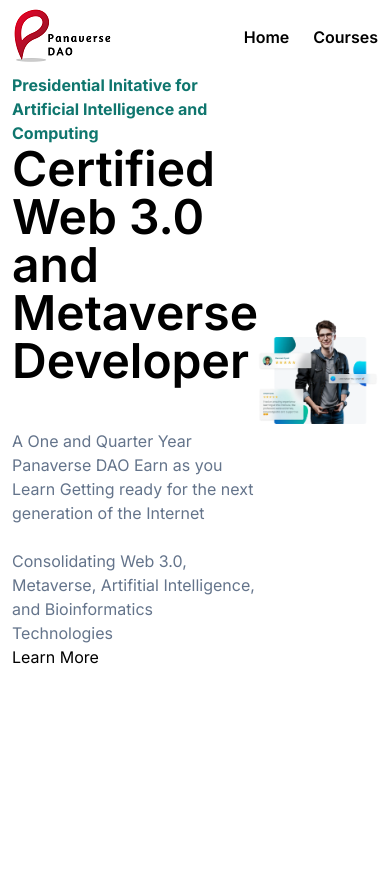
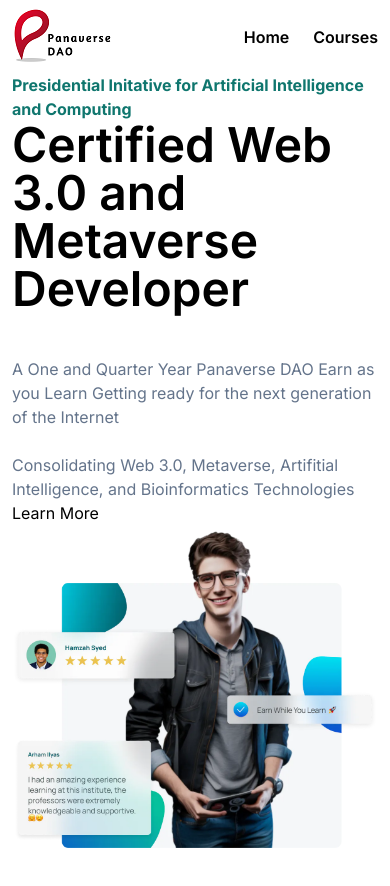
Before and after one commit to umairrazanizami/nextjs_practice, a Next.js app: page / in a window 390 px wide. Shown: the top 886 px of the page. Built offline with nearby package versions, Linux system fonts and the light colour scheme.

Commit message:
Hero resposive

```diff
--- a/src/components/Sections/Hero.tsx
+++ b/src/components/Sections/Hero.tsx
@@ -7,8 +7,8 @@
   return (
     <section    >
         <Wrapper>
-            <div className='flex px-3 items-center blur-0'>
-                <div className='flex-1'>
+            <div className='lg:flex px-3 items-center blur-0'>
+                <div className=' lg:flex-1 flex-row-reverse'>
                     <h4 className=' text-teal-700 font-bold'>Presidential Initative for Artificial Intelligence and Computing</h4>
                     <h1 className='text-5xl font-semibold'>Certified Web 3.0 and Metaverse Developer</h1>
                     <div className='text-slate-500'>
@@ -22,7 +22,7 @@
                     <button className=''>Learn More</button>
 
                 </div>
-                <div className='flex-1'>
+                <div className='lg:flex-1'>
                     <Image src={HeroPoster} alt='Panaverse Hero Poster' />
                 </div>
             </div>
```
